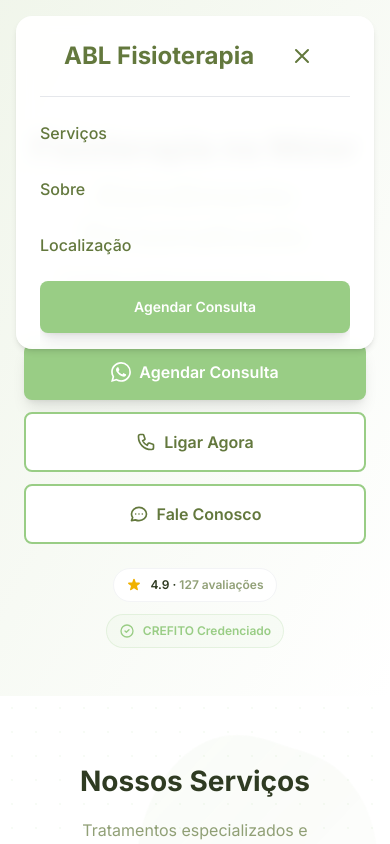
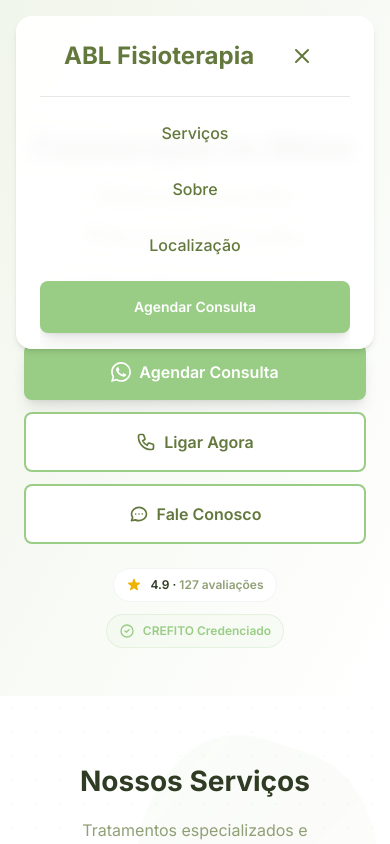
Before and after one commit to MattRib/abl-fisio, a Next.js app: page / in a window 390 px wide. Both pictures are taken after a click on the button 302 px from the left and 56 px from the top of the page. Shown: the top 844 px of the page. Built offline with nearby package versions, Linux system fonts and the light colour scheme.

Commit message:
feat: center-align mobile navigation links for improved layout

```diff
--- a/components/layout/Header.tsx
+++ b/components/layout/Header.tsx
@@ -128,7 +128,7 @@
           `}
           aria-label="Navegação mobile"
         >
-          <ul className="space-y-4">
+          <ul className="space-y-4 text-center">
               {navLinks.map((link) => (
                 <li key={link.href}>
                   <a
```
